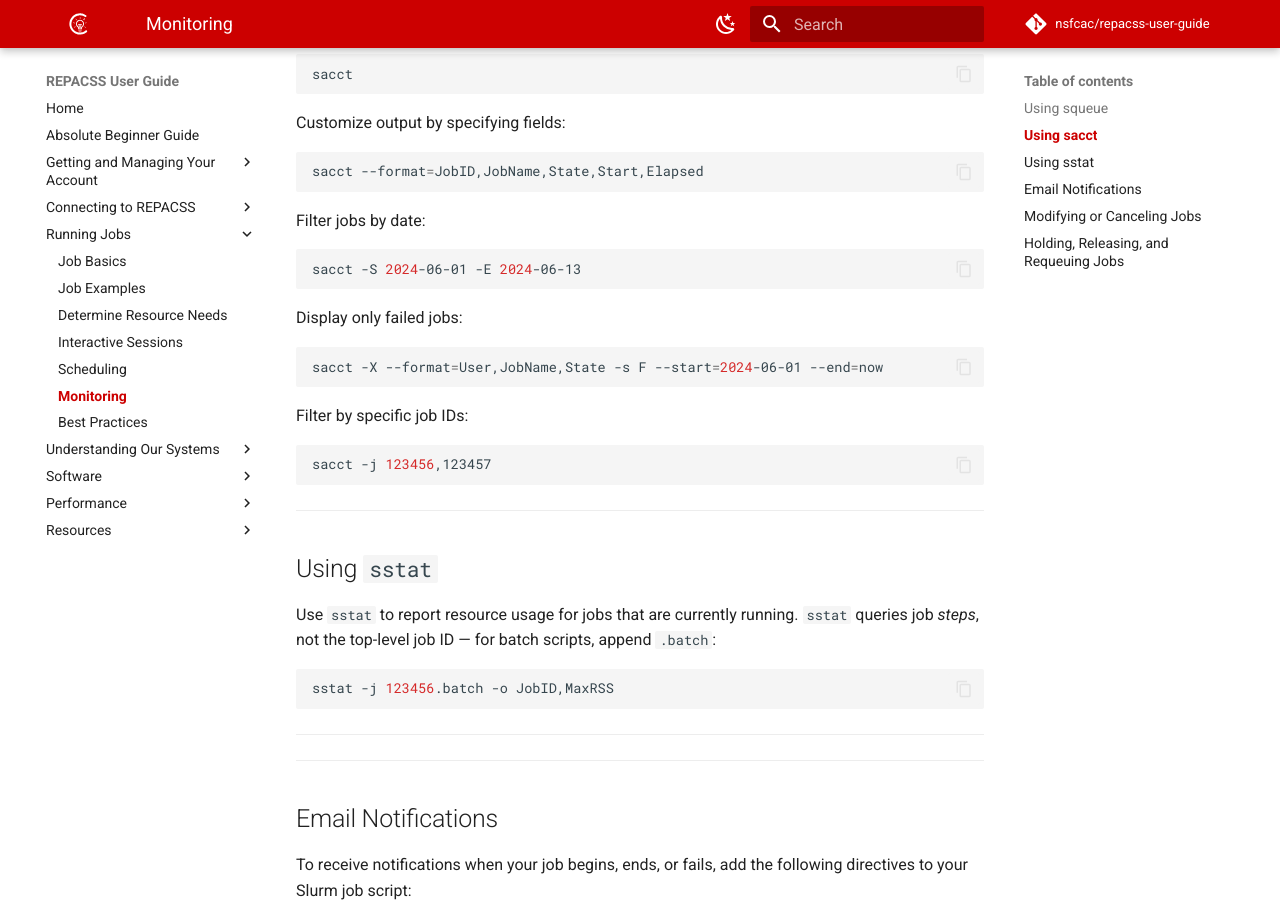
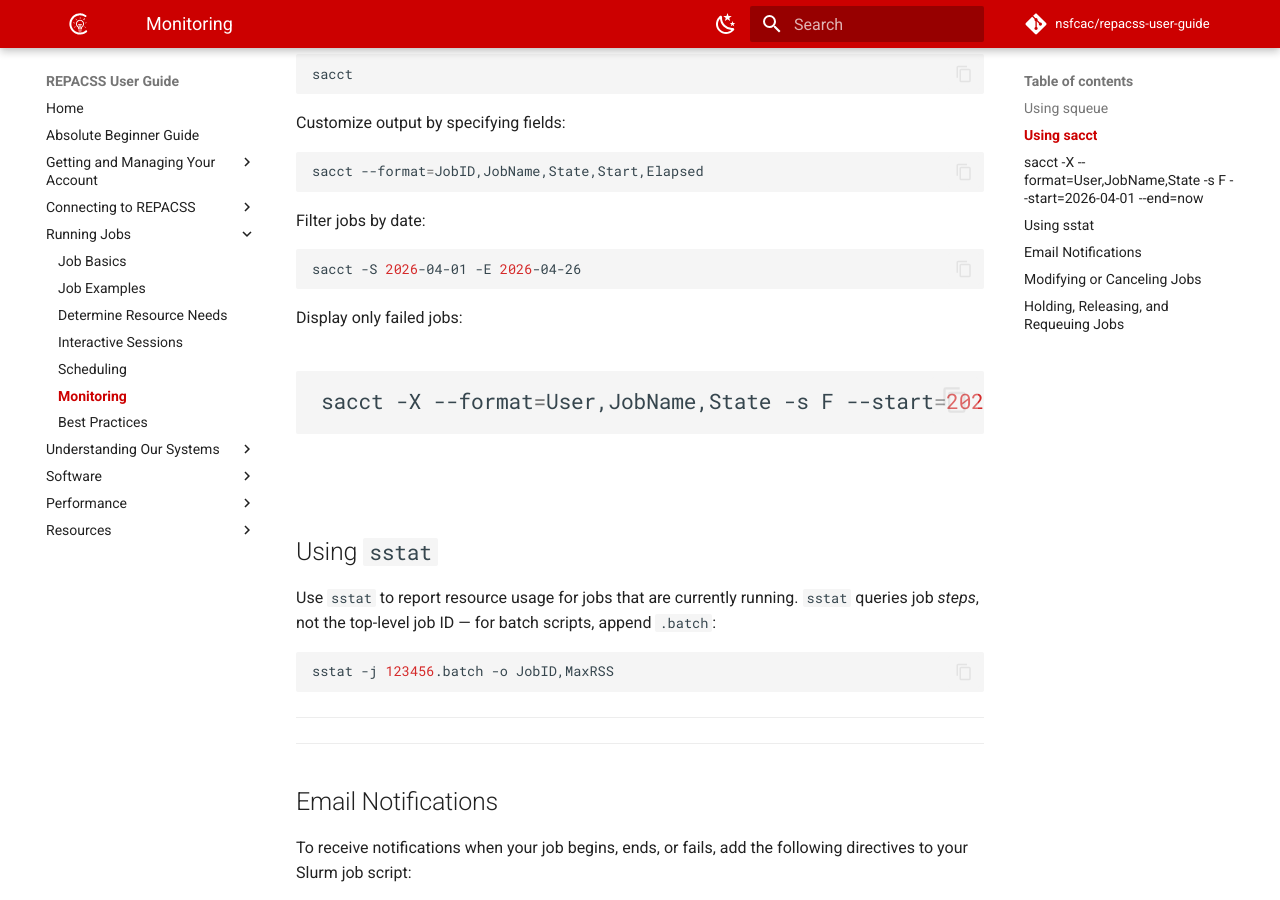
Before and after one commit to nsfcac/repacss-user-guide, an MkDocs documentation site: the page built from docs/running-jobs/monitoring.md, in a window 1280 px wide and 900 px high, scrolled down 951 px. Built offline with MkDocs 1.6.1 and Material for MkDocs 9.7.7, drawn with Linux system fonts in a browser that asks for light colours; comment, search, counter and statistics services are not loaded.

Commit message:
sacct examples 2024-06 -> 2026-04 (refreshed stale dates)

````diff
--- a/docs/running-jobs/monitoring.md
+++ b/docs/running-jobs/monitoring.md
@@ -50,21 +50,14 @@
 Filter jobs by date:
 
 ```bash
-sacct -S 2024-06-01 -E 2024-06-13
+sacct -S 2026-04-01 -E 2026-04-26
 ```
 
 Display only failed jobs:
 
 ```bash
-sacct -X --format=User,JobName,State -s F --start=2024-06-01 --end=now
+sacct -X --format=User,JobName,State -s F --start=2026-04-01 --end=now
 ```
-
-Filter by specific job IDs:
-
-```bash
-sacct -j 123456,123457
-```
-
 ---
 
 ## Using `sstat`
````
